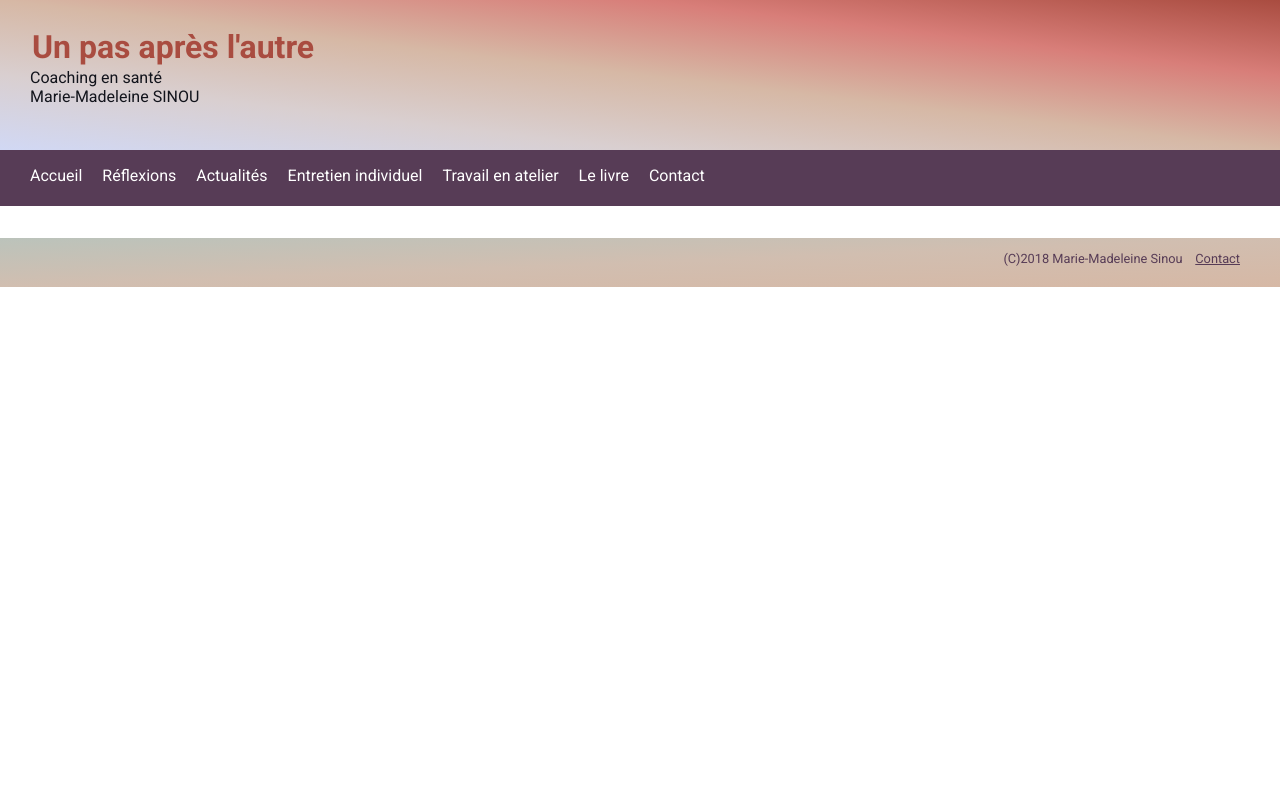
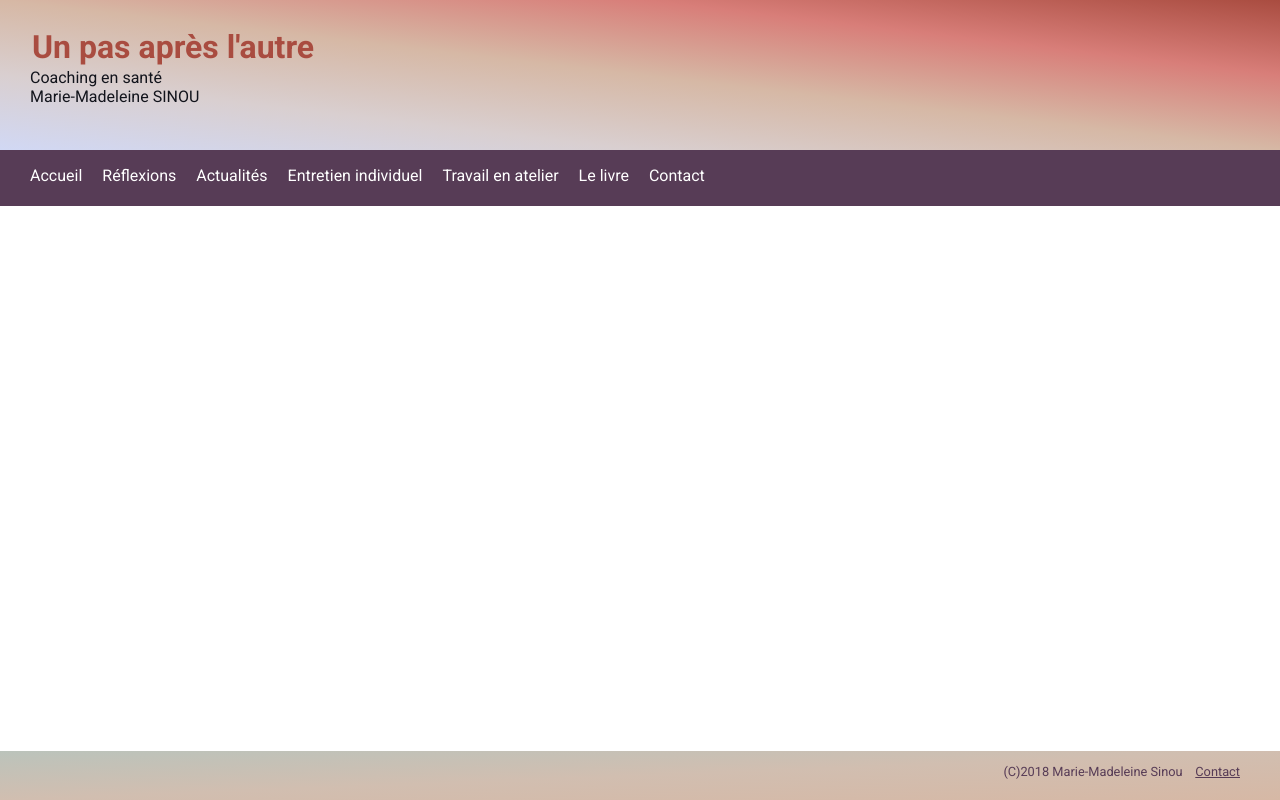
Before and after one commit to bsinou/vitrnx, a React app: page /p in a window 1280 px wide. Built offline with nearby package versions, Linux system fonts and the light colour scheme.

Commit message:
Solve non-sticky footer issue

```diff
--- a/src/App.css
+++ b/src/App.css
@@ -1,6 +1,4 @@
-/*
-
-For colors see : http://www.color-hex.com/color-palette/56806 : the Ratatouille palette :)
+/* For colors see : http://www.color-hex.com/color-palette/56806 : the Ratatouille palette :)
 
   light pink        #d87e79
   darker pink 	    #a94c40
@@ -12,6 +10,15 @@ For colors see : http://www.color-hex.com/color-palette/56806 : the Ratatouille
 
 .App {
   text-align: center;
+  flex-direction: column;
+  /* Below 2 lines solve the below lines on-stocky footer issue
+  Don't forget to also add below lines to direct child component:
+  .Content {
+    flex: 1;
+    min-height: 100%; // Really necessary?
+  */
+  display: flex;
+  min-height: 100vh;
 }
 
 .App-title {
```
